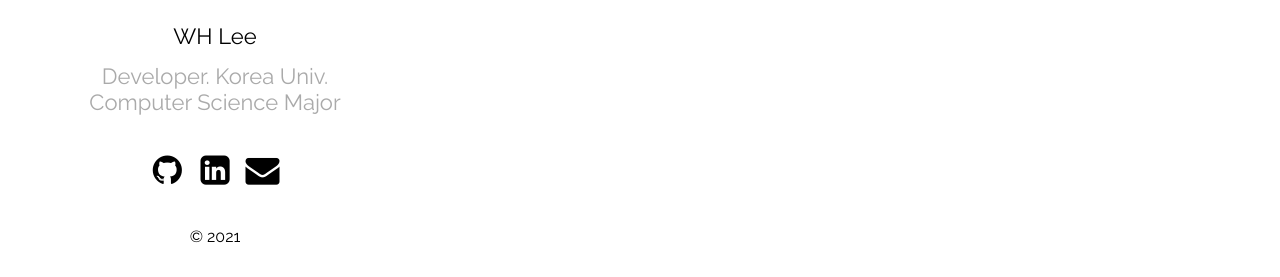
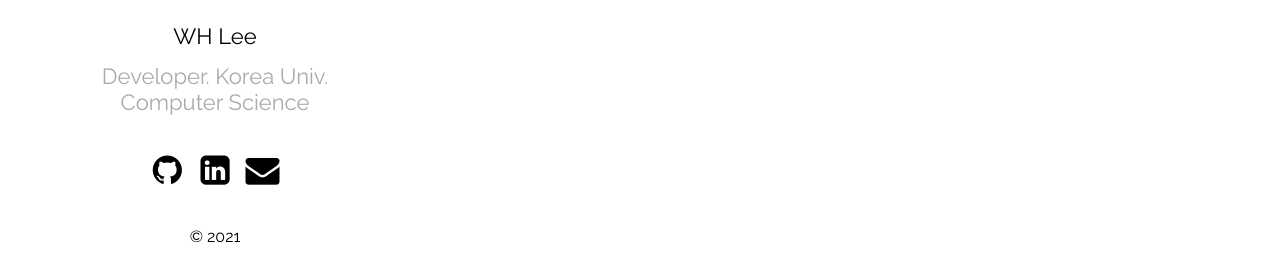
Before and after one commit to WH-cs/WH-cs.github.io, a Jekyll site: the page built from index.md, in a window 1280 px wide. Shown: the part 302-579 px from the top of the page. Built offline with Jekyll 4.4.1, drawn with Linux system fonts in a browser that asks for light colours.

Commit message:
Update _config.yml

```diff
--- a/_config.yml
+++ b/_config.yml
@@ -11,7 +11,7 @@ sass:
   sass_dir: _sass
 plainwhite:
   name: WH Lee
-  tagline: Developer. Korea Univ. Computer Science Major
+  tagline: Developer. Korea Univ. Computer Science
   date_format: "%b %-d, %Y"
   sitemap: true # set to true to generate sitemap.xml content
   search: true # set to true to enable searchbar
```
